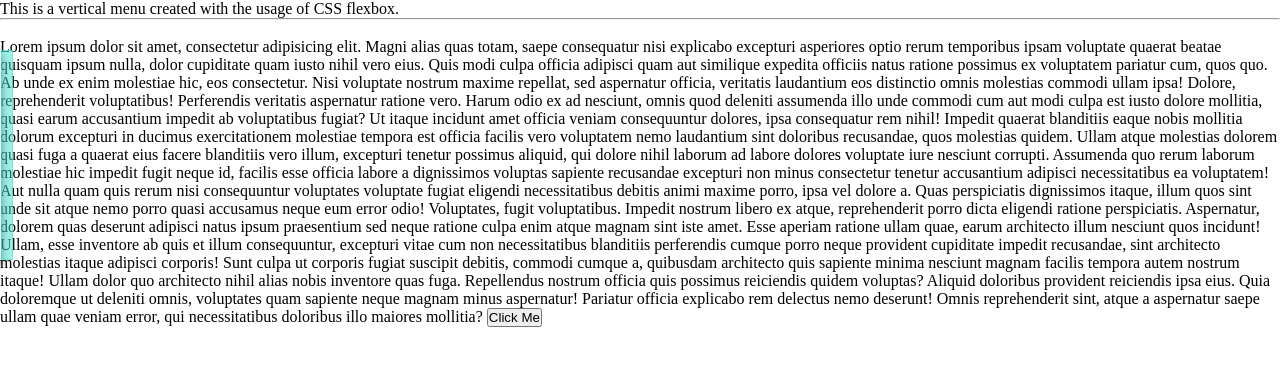
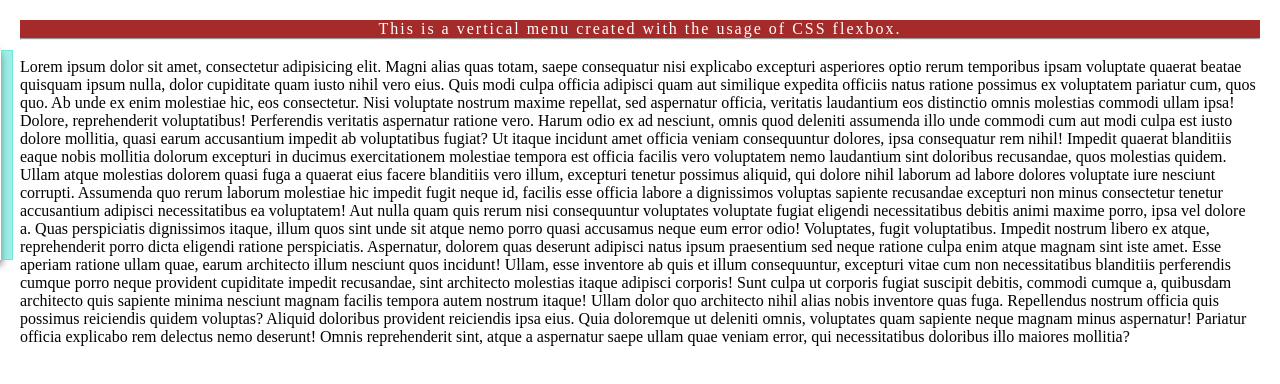
Before and after one commit to ashish051321/ashish051321.github.io, a plain HTML site: page index.html in a window 1280 px wide. Drawn offline with Linux system fonts and the light colour scheme.

Commit message:
few more touches

```diff
--- a/index.html
+++ b/index.html
@@ -12,7 +12,7 @@
 
 <body>
 
-    This is a vertical menu created with the usage of CSS flexbox.
+    <div style="text-align:center; letter-spacing:2px; background-color:brown; color: white;"> This is a vertical menu created with the usage of CSS flexbox. </div>
     <hr>
     <br>
     <!-- Now we start -->
@@ -66,7 +66,6 @@
 
     </div>
 
-    <input id="toggleSideBar" type="submit" value="Click Me">
 
 </body>
 
--- a/mystyles.css
+++ b/mystyles.css
@@ -3,6 +3,9 @@
     padding: 0px;
 }
 
+body{
+    padding:20px;
+}
 /* ul.container::after{
     content: "X";
     font-family: 'Segoe UI', Tahoma, Geneva, Verdana, sans-serif;
```
